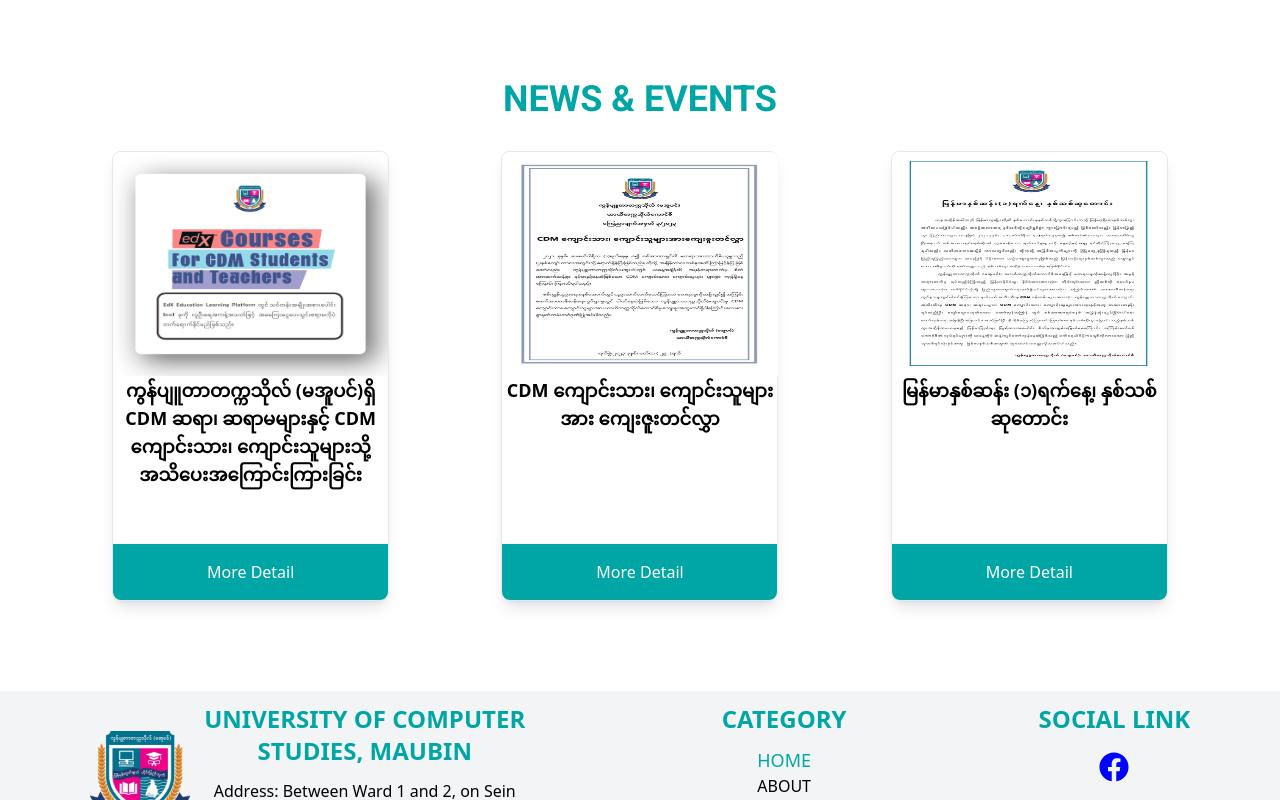
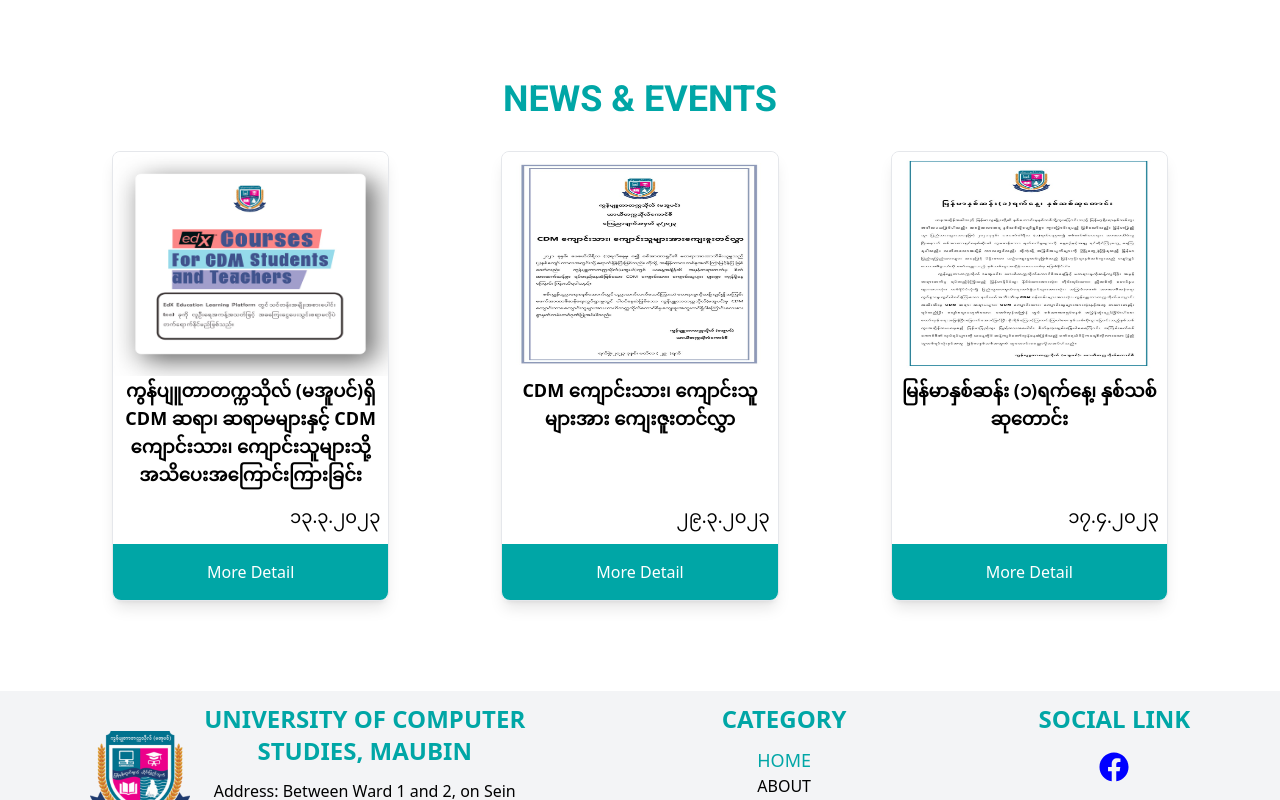
Before and after one commit to YukioTheSage/University-Website, a React (Create React App) app in the folder university/: page / in a window 1280 px wide. Shown: the part 3588-4388 px from the top of the page. Built offline with nearby package versions, Linux system fonts and the light colour scheme.

Commit message:
final update 4

```diff
--- a/university/src/components/Course.js
+++ b/university/src/components/Course.js
@@ -9,7 +9,7 @@ const Course= () =>{
                 <h1 className="w-full  mb-8 text-[36px] text-[#00a6a6] text-center font-bold uppercase">Course Section</h1>
                 <div className="   w-full">
                 {/* Vision Statement */}
-                    <div data-aos="flip-up" className="w-full h-[312px] bg-[#f3f4f6] rounded-lg text-center flex flex-col  items-center p-[40px]">
+                    <div data-aos="zoom-in" className="w-full h-[312px] bg-[#f3f4f6] rounded-lg text-center flex flex-col  items-center p-[40px]">
 
                         <h1 className="w-full text-[36px] mb-[20px] font-bold text-[#00a6a6] ">Course</h1>
                         <p className=" w-full text-[24px] font-medium">Coming Soon</p>
--- a/university/src/components/New.js
+++ b/university/src/components/New.js
@@ -18,11 +18,12 @@ const New= () =>{
             <div data-aos="zoom-in-up" className="relative card1 shadow-lg border  rounded-lg max-sm:h-[400px] sm:h-[400px]  md:h-[420px] lg:h-[420px]  xl:h-[450px] 2xl:h-[500px] sm:w-1/2 md:w-full lg:w-full xl:w-full  sm:mx-auto ">
                 <img className="h-1/2 w-full rounded-t-lg border-t-0" src={Banner} />
                 <div className="text-center">
-                <h1 className="text-lg font-bold">ကွန်ပျူတာတက္ကသိုလ် (မအူပင်)ရှိ CDM ဆရာ၊ ဆရာမများနှင့် CDM ကျောင်းသား၊ ကျောင်းသူများသို့ အသိပေးအကြောင်းကြားခြင်း </h1>
+                <h1 className="text-lg font-semibold px-3">ကွန်ပျူတာတက္ကသိုလ် (မအူပင်)ရှိ CDM ဆရာ၊ ဆရာမများနှင့် CDM ကျောင်းသား၊ ကျောင်းသူများသို့ အသိပေးအကြောင်းကြားခြင်း </h1>
 
 
                 </div>
-                <button onClick={() => navigate("/newdetail/1")} className="absolute bottom-0 w-full max-md:mt-[90px] md:mt-[87px] mt-[62px] bg-[#00a6a6] py-4 px-14 border-t-2 text-white  border-solid border-white font-medium rounded-b-lg">More Detail</button>
+                <h2 className=" pr-2 text-lg font-medium absolute right-0 bottom-[70px]">၁၃.၃.၂၀၂၃</h2>
+                <button onClick={() => navigate("/newdetail/1")} className="absolute bottom-0 w-full  bg-[#00a6a6] py-4 px-14 border-t-2 text-white  border-solid border-white font-medium rounded-b-lg ">More Detail</button>
 
 
 
@@ -30,11 +31,13 @@ const New= () =>{
             <div data-aos="zoom-in-up" className="relative card2 shadow-lg border  rounded-lg max-sm:h-[400px] sm:h-[400px]  md:h-[420px] lg:h-[420px]  xl:h-[450px] 2xl:h-[500px] sm:w-1/2 md:w-full lg:w-full xl:w-full  sm:mx-auto ">
                 <img className="h-1/2 w-full rounded-t-lg border-t-0 " src={Banner2} />
                 <div className="text-center">
-                <h1 className="text-lg font-bold">CDM ကျောင်းသား၊ ကျောင်းသူများအား ကျေးဇူးတင်လွှာ</h1>
+                <h1 className="text-lg font-semibold px-2">CDM ကျောင်းသား၊ ကျောင်းသူများအား ကျေးဇူးတင်လွှာ</h1>
+
 
 
                 </div>
-                <button onClick={() => navigate("/newdetail/2")} className="absolute bottom-0 w-full max-md:mt-[90px] md:mt-[87px] mt-[62px] bg-[#00a6a6] py-4 px-14 border-t-2 text-white  border-solid border-white font-medium rounded-b-lg">More Detail</button>
+                <h2 className=" pr-2 text-lg font-medium absolute right-0 bottom-[70px]">၂၉.၃.၂၀၂၃</h2>
+                <button onClick={() => navigate("/newdetail/2")} className="absolute bottom-0 w-full bg-[#00a6a6] py-4 px-14 border-t-2 text-white  border-solid border-white font-medium rounded-b-lg">More Detail</button>
 
 
 
@@ -42,11 +45,14 @@ const New= () =>{
             <div data-aos="zoom-in-up" className="relative card3 shadow-lg border  rounded-lg max-sm:h-[400px] sm:h-[400px]  md:h-[420px] lg:h-[420px]  xl:h-[450px] 2xl:h-[500px] sm:w-1/2 md:w-full lg:w-full xl:w-full  sm:mx-auto ">
                 <img className="h-1/2 w-full rounded-t-lg border-t-0 " src={Banner3} />
                 <div className="text-center">
-                <h1 className="text-lg font-bold">မြန်မာနှစ်ဆန်း (၁)ရက်နေ့၊ နှစ်သစ်ဆုတောင်း</h1>
+                <h1 className="text-lg font-semibold px-2">မြန်မာနှစ်ဆန်း (၁)ရက်နေ့၊ နှစ်သစ်ဆုတောင်း</h1>
+
 
 
                 </div>
-                <button onClick={() => navigate("/newdetail/3")} className="absolute bottom-0 w-full max-md:mt-[90px] md:mt-[87px] mt-[62px] bg-[#00a6a6] py-4 px-14 border-t-2 text-white  border-solid border-white font-medium rounded-b-lg">More Detail</button>
+                <h2 className=" pr-2 text-lg font-medium absolute right-0 bottom-[70px]">၁၇.၄.၂၀၂၃</h2>
+
+                <button onClick={() => navigate("/newdetail/3")} className="absolute bottom-0 w-full  bg-[#00a6a6] py-4 px-14 border-t-2 text-white  border-solid border-white font-medium rounded-b-lg">More Detail</button>
 
 
 
--- a/university/src/components/NewDetail.js
+++ b/university/src/components/NewDetail.js
@@ -67,7 +67,7 @@ const NewDetail = () => {
           >
             Back
           </button>
-        <div className="w-full h-full lg:flex xl:flex max-lg:flex-col justify-between items-center">
+        <div className="w-full h-full lg:flex xl:flex max-lg:flex-col justify-between">
           <div className="w-full h-full mr-3">
           <h1 className="font-bold text-center mb-3 text-xl">
             {selectedNewsItem.title}
```
